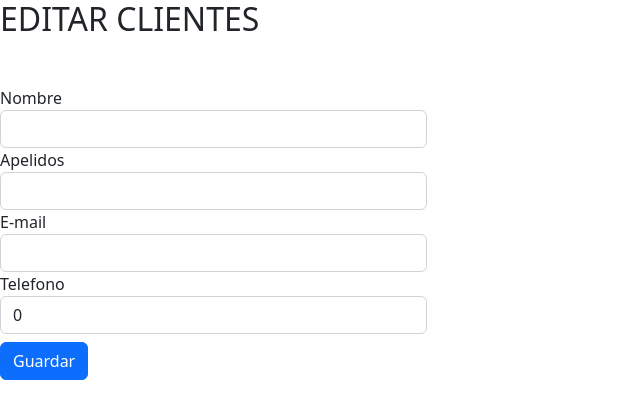
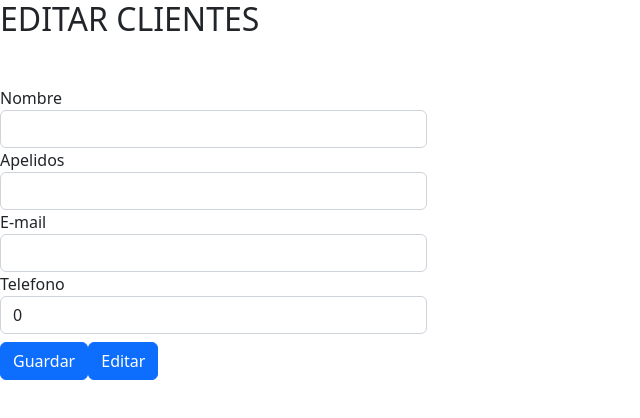
Before and after one commit to davcacrom/App-Empleados, an Angular app: page /cliente/edit/1 in a window 1280 px wide. Shown: the top 418 px of the page, without its empty margins (0-640 px from the left). Built offline with nearby package versions, Linux system fonts and the light colour scheme.

Commit message:
Editar clientes

```diff
--- a/src/app/cliente/components/formulario-cliente/formulario-cliente.component.html
+++ b/src/app/cliente/components/formulario-cliente/formulario-cliente.component.html
@@ -37,4 +37,5 @@
   </div>
 
   <button type="submit()" (click)="submit()" class="btn btn-primary mt-2">Guardar</button>
+  <button type="submit1()" (click)="submit1()" class="btn btn-primary mt-2">Editar</button>
 </form>
--- a/src/app/cliente/components/formulario-cliente/formulario-cliente.component.ts
+++ b/src/app/cliente/components/formulario-cliente/formulario-cliente.component.ts
@@ -18,6 +18,7 @@ export class FormularioClienteComponent implements OnInit {
   constructor() { }
 
   @Output() onNuevoCliente : EventEmitter<Cliente> = new EventEmitter();
+  @Output() onEditarCliente : EventEmitter<Cliente> = new EventEmitter();
 
   ngOnInit(): void {
   }
@@ -27,4 +28,9 @@ export class FormularioClienteComponent implements OnInit {
     this.onNuevoCliente.emit(this.cliente)
   }
 
+  submit1(){
+    this.onEditarCliente.emit(this.cliente);
+    console.log('cliente en formulario',this.cliente);
+  }
+
 }
--- a/src/app/cliente/edit-cliente/edit-cliente.component.html
+++ b/src/app/cliente/edit-cliente/edit-cliente.component.html
@@ -3,5 +3,5 @@
 <div class="col-md-6"></div>
 <div class="col-md-4 justify content">
   <h2>EDITAR CLIENTES</h2>
-  <app-formulario-cliente ></app-formulario-cliente>
+  <app-formulario-cliente (onEditarCliente)="editar($event)"></app-formulario-cliente>
 </div>
--- a/src/app/cliente/edit-cliente/edit-cliente.component.ts
+++ b/src/app/cliente/edit-cliente/edit-cliente.component.ts
@@ -1,4 +1,6 @@
-import { Component, Input, OnInit } from '@angular/core';
+import { Component, OnInit } from '@angular/core';
+import { ActivatedRoute } from '@angular/router';
+import { ClienteServiceService } from '../cliente-service.service';
 import { Cliente } from '../modelo/cliente.interface';
 
 @Component({
@@ -9,15 +11,18 @@ import { Cliente } from '../modelo/cliente.interface';
 })
 export class EditClienteComponent implements OnInit {
 
-  @Input() cliente!:Cliente;
-  constructor() { }
+  key!:number;
+
+  constructor(private servicio:ClienteServiceService, private route: ActivatedRoute) { }
 
   ngOnInit(): void {
+    this.key = Number(this.route.snapshot.paramMap.get('id'));
   }
 
-  submit( ){
-
+  editar(cliente:Cliente):void{
+    //console.log(this.cliente);
+    this.servicio.editCliente(this.key,cliente);
+    console.log('key editar',this.key);
+    console.log('cliente editar',cliente);
   }
-
-
 }
--- a/src/app/cliente/lista/lista.component.ts
+++ b/src/app/cliente/lista/lista.component.ts
@@ -1,4 +1,5 @@
-import { Component, OnInit } from '@angular/core';
+import { Component, EventEmitter, OnInit, Output } from '@angular/core';
+import { OuterSubscriber } from 'rxjs/internal/OuterSubscriber';
 import { ClienteServiceService } from '../cliente-service.service';
 import { Cliente } from '../modelo/cliente.interface';
 
@@ -23,8 +24,6 @@ export class ListaComponent implements OnInit {
   editarCliente(key:number){
 
     console.log(`Editando cliente ${key}`);
-
-
   }
 
   borrarCliente(key:number){
```
